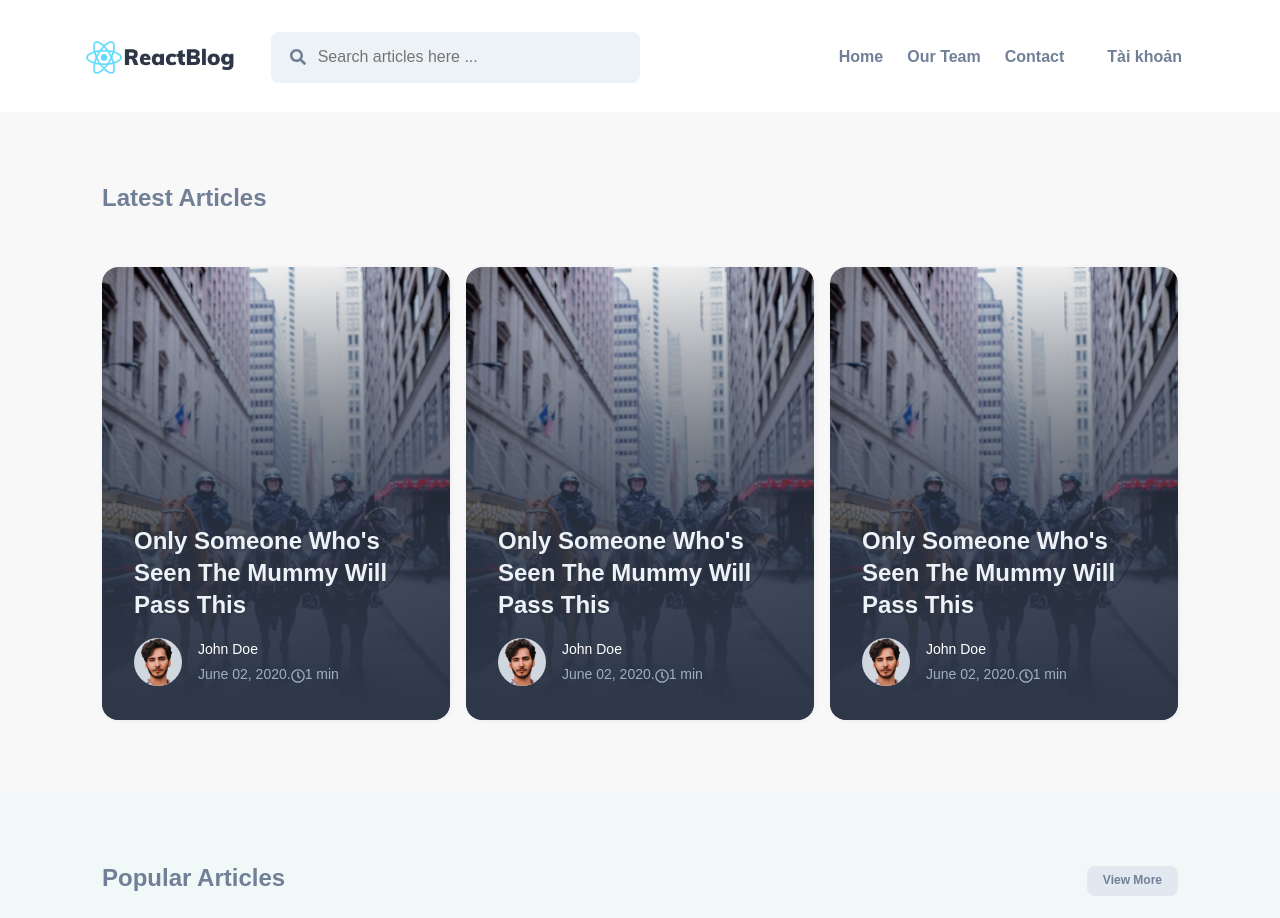
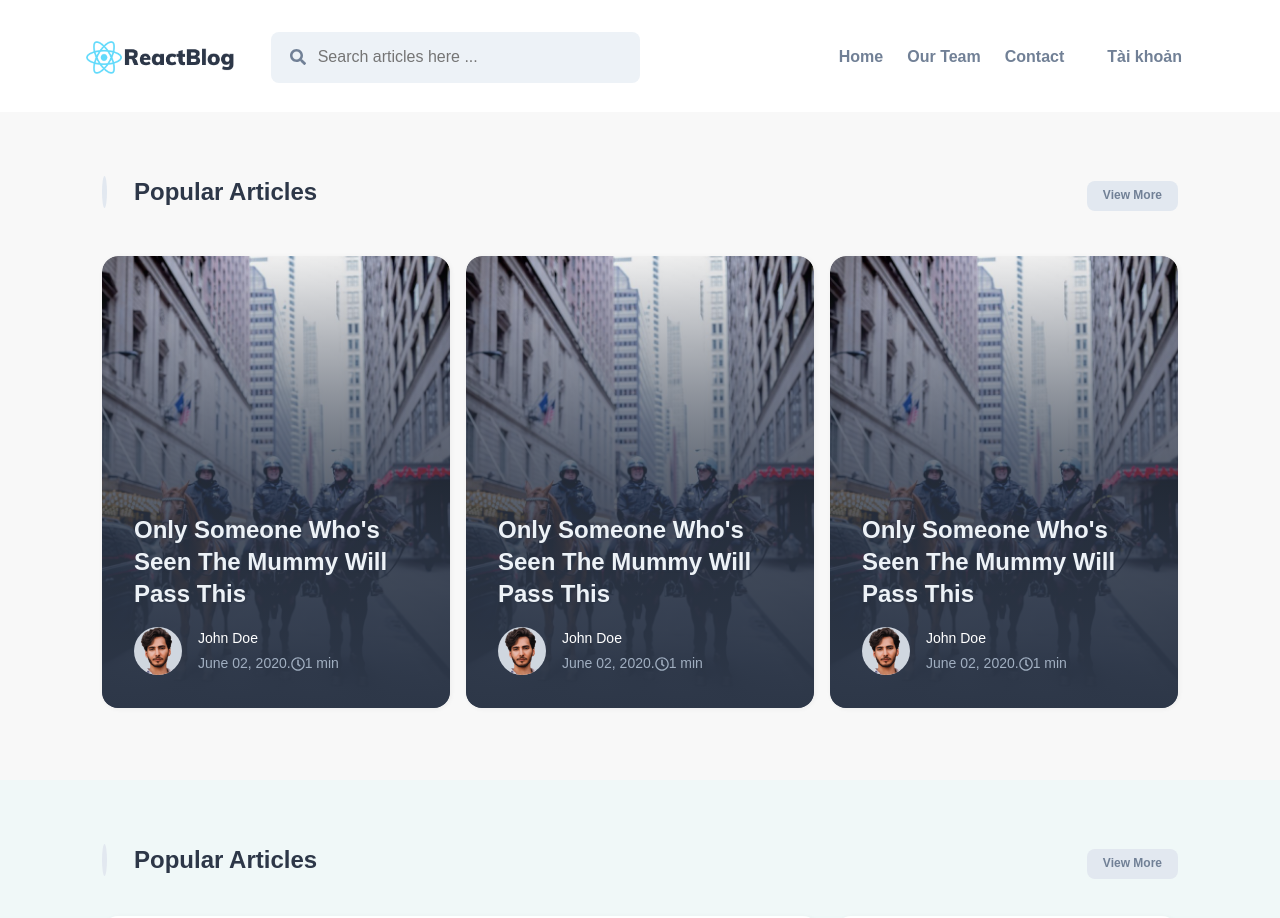
Before and after one commit to NhatNgo97/Zendvn-blog-buoi1, a React (Create React App) app: page / in a window 1280 px wide. Shown: the top 918 px of the page. Built offline with nearby package versions, Linux system fonts and the light colour scheme.

Commit message:
main title component

```diff
--- a/src/Components/ArticleLatestList/index.js
+++ b/src/Components/ArticleLatestList/index.js
@@ -1,13 +1,14 @@
 import Article from "../Article/index";
 import "./ArticleLatestList.css";
 import "../Shared/Bootstrap/bootstrap-tcl.css";
+import "../Shared/Main/main.css";
+import MainTitle from "../Shared/MainTitle/MainTitle";
+
 function ArticleLatestList() {
   return (
     <div className="latest-news section">
       <div className="tcl-container">
-        <div className="main-title spacing">
-          <h2>Latest Articles</h2>
-        </div>
+        <MainTitle text="Popular Articles" />
         <div className="latest-news__list spacing">
           <div className="latest-news__card">
             <Article listType="latest" />
--- a/src/Components/ArticleList/index.js
+++ b/src/Components/ArticleList/index.js
@@ -2,17 +2,14 @@ import Article from "../Article";
 import "./ArticleList.css";
 import "../Shared/Bootstrap/bootstrap-tcl.css";
 import PrimaryButton from "../Shared/Button/PrimaryButton";
+import "../Shared/Main/main.css";
+import MainTitle from "../Shared/MainTitle/MainTitle";
 
 function ArticleList() {
   return (
     <div className="articles-list section">
       <div className="tcl-container">
-        <div className="main-title spacing d-flex tcl-jc-between tcl-ais-center">
-          <h2>News List</h2>
-          <a href="#" className="btn btn-default">
-            View More
-          </a>
-        </div>
+        <MainTitle text="News List" />
 
         <div className="tcl-row">
           <div className="tcl-col-12 tcl-col-md-6">
--- a/src/Components/ArticlePopularList/index.js
+++ b/src/Components/ArticlePopularList/index.js
@@ -1,18 +1,14 @@
 import "./ArticlePopularList.css";
 import "../Shared/Bootstrap/bootstrap-tcl.css";
 import Article from "../Article";
+import "../Shared/Main/main.css";
+import MainTitle from "../Shared/MainTitle/MainTitle";
 
 function ArticlePopularList() {
   return (
     <div className="popular-news section bg-white-blue">
       <div className="tcl-container">
-        <div className="main-title spacing d-flex tcl-jc-between tcl-ais-center">
-          <h2>Popular Articles</h2>
-          <a href="#" className="btn btn-default">
-            View More
-          </a>
-        </div>
-
+        <MainTitle text="Popular Articles" />
         <div className="popular-news__list spacing">
           <div className="popular-news__list--left">
             <div className="popular-news__list--row">
--- a/src/Components/Footer/index.js
+++ b/src/Components/Footer/index.js
@@ -1,6 +1,7 @@
 import appLogo from "../../assets/img/logo.png";
 import "./footer.css";
 import "../Shared/Bootstrap/bootstrap-tcl.css";
+import "../Shared/Main/main.css";
 
 function Footer() {
   return (
--- /dev/null
+++ b/src/Components/Shared/MainTitle/MainTitle.js
@@ -0,0 +1,16 @@
+import "../Main/main.css";
+import "../Bootstrap/bootstrap-tcl.css";
+import "./main-title.css";
+
+function MainTitle({ text }) {
+  return (
+    <div className="main-title spacing d-flex tcl-jc-between tcl-ais-center">
+      <h2>{text}</h2>
+      <a href="#" className="btn btn-default">
+        View More
+      </a>
+    </div>
+  );
+}
+
+export default MainTitle;
--- /dev/null
+++ b/src/Components/Shared/MainTitle/main-title.css
@@ -0,0 +1,29 @@
+.main-title h2 {
+  font-family: Muli, sans-serif;
+  line-height: 1.33;
+  color: #2d3748;
+  font-weight: bold;
+  font-size: 1.5rem;
+  position: relative;
+  text-align: center; }
+  @media screen and (min-width: 640px) {
+    .main-title h2 {
+      text-align: left;
+      padding-left: 2rem; }
+      .main-title h2::before {
+        background-color: #e2e8f0;
+        content: "";
+        position: absolute;
+        height: 100%;
+        width: 5px;
+        top: 0px;
+        left: 0px;
+        border-radius: 100%; } }
+
+.main-title.tcl-jc-between h2 {
+  text-align: left; }
+
+.main-title.main-title__search h2 {
+  text-align: center; }
+  .main-title.main-title__search h2::before {
+    content: none; }
--- a/src/Components/header/index.js
+++ b/src/Components/header/index.js
@@ -2,6 +2,7 @@ import { ReactComponent as SearchLogo } from "../../assets/img/search-logo.svg";
 import pageLogo from "../../assets/img/logo.png";
 import "./header.css";
 import "../Shared/Bootstrap/bootstrap-tcl.css";
+import "../Shared/Main/main.css";
 
 function Header() {
   return (
```
